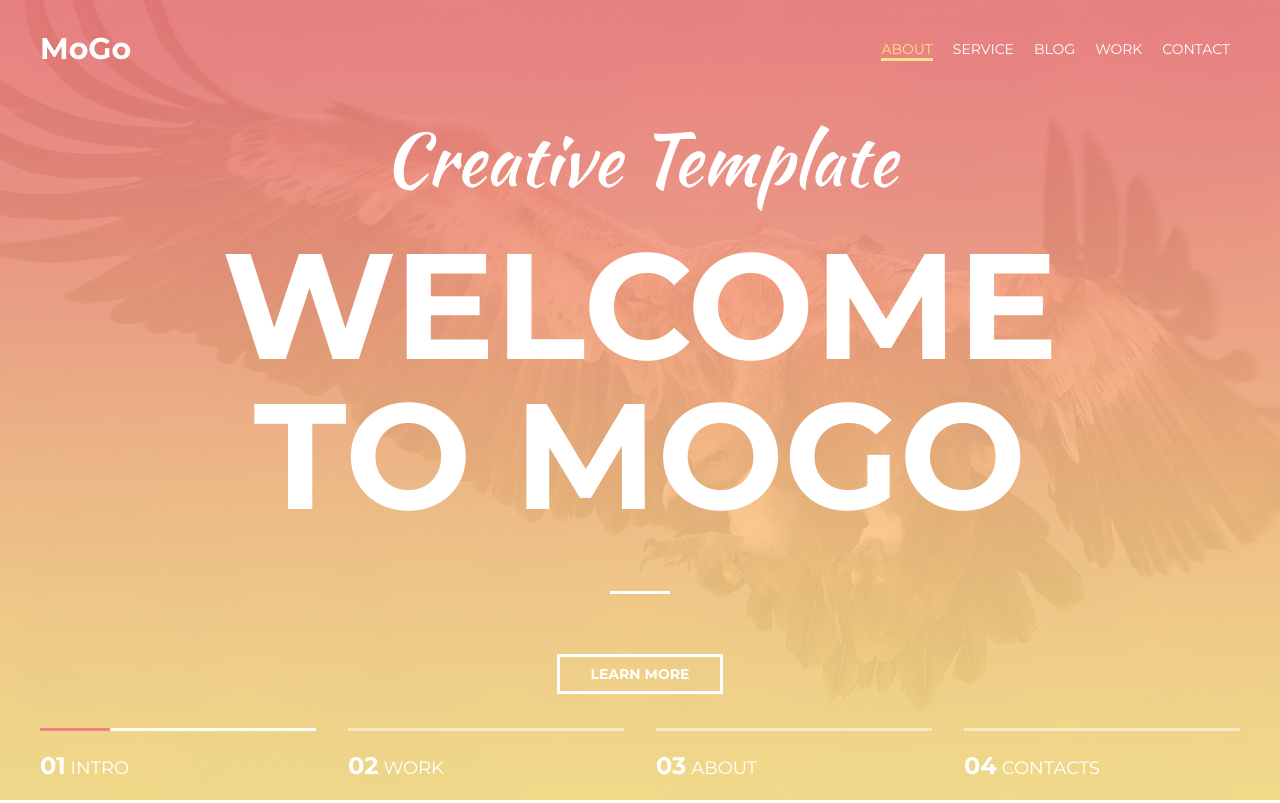
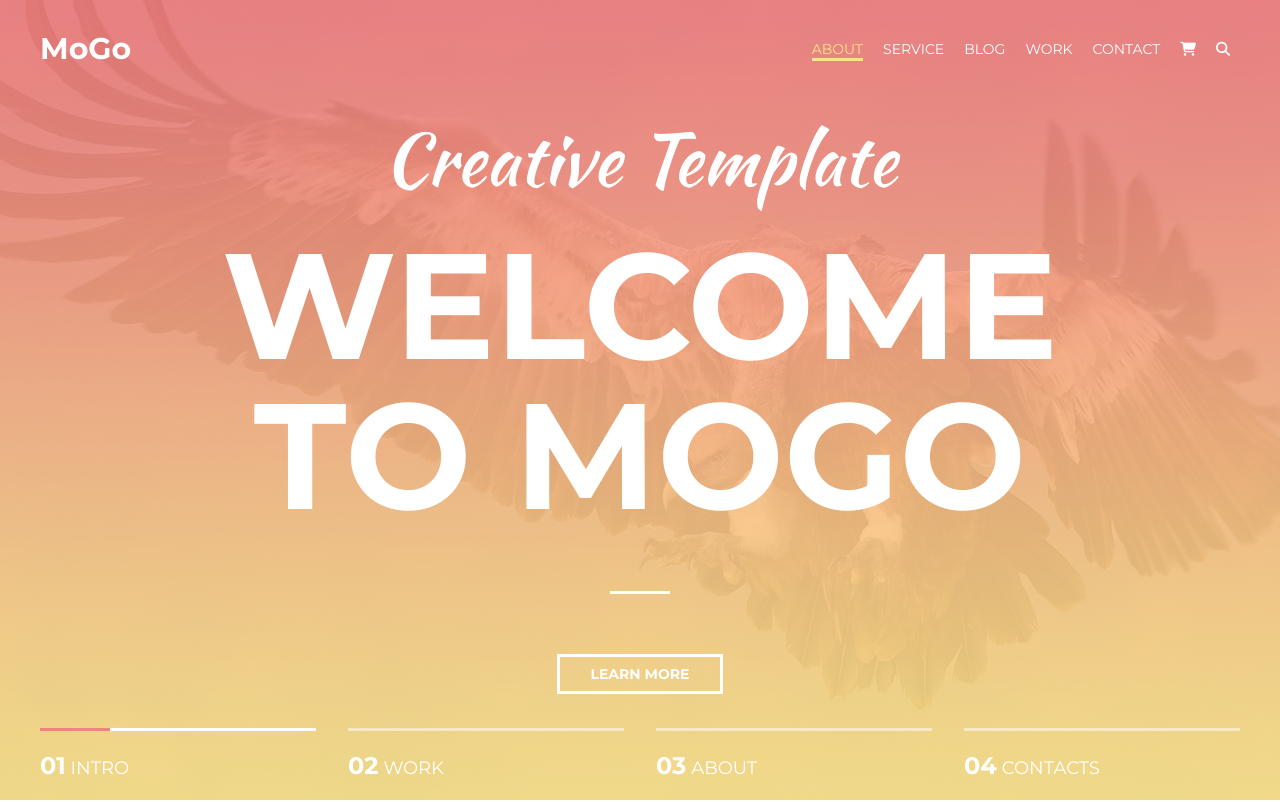
Before and after one commit to AnastasiaGer/mogo, a plain HTML site: page index.html in a window 1280 px wide. Shown: the top 803 px of the page. Drawn offline with Linux system fonts and the light colour scheme; a script that the page names is missing.

Commit message:
nav__link

```diff
--- a/index.html
+++ b/index.html
@@ -39,6 +39,14 @@
             </li>
             <li>
               <a class="nav__link" href="#">Contact</a>
+            </li>
+
+            <li>
+              <a class="nav__link" href="#"><i class="fas fa-shopping-cart"></i></a>
+            </li>
+
+            <li>
+              <a class="nav__link" href="#"><i class="fas fa-search"></i></a>
             </li>
           </ul>
         </nav>
```
